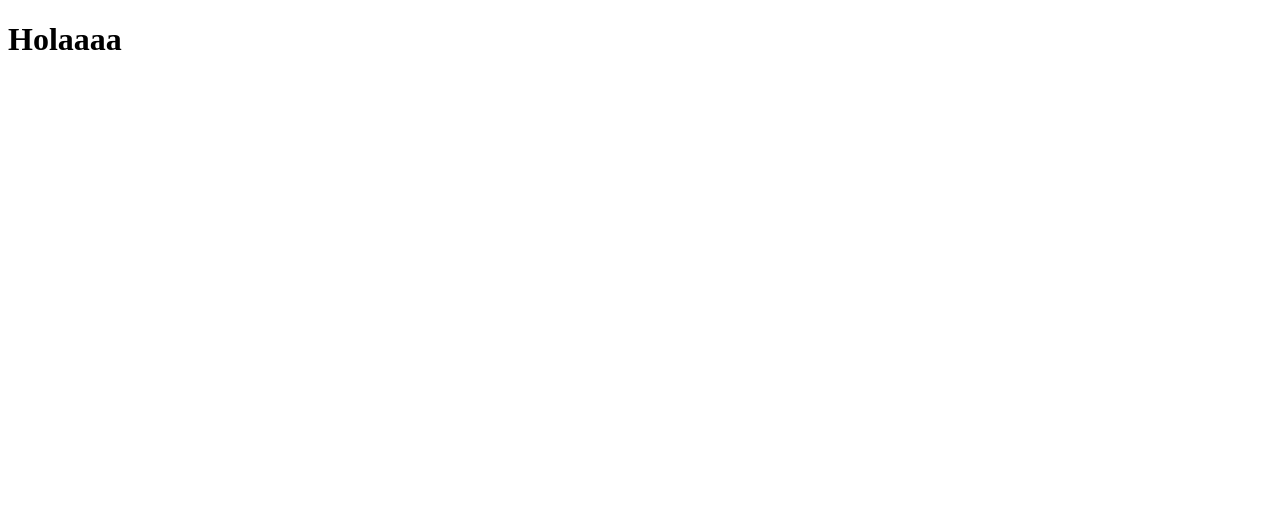
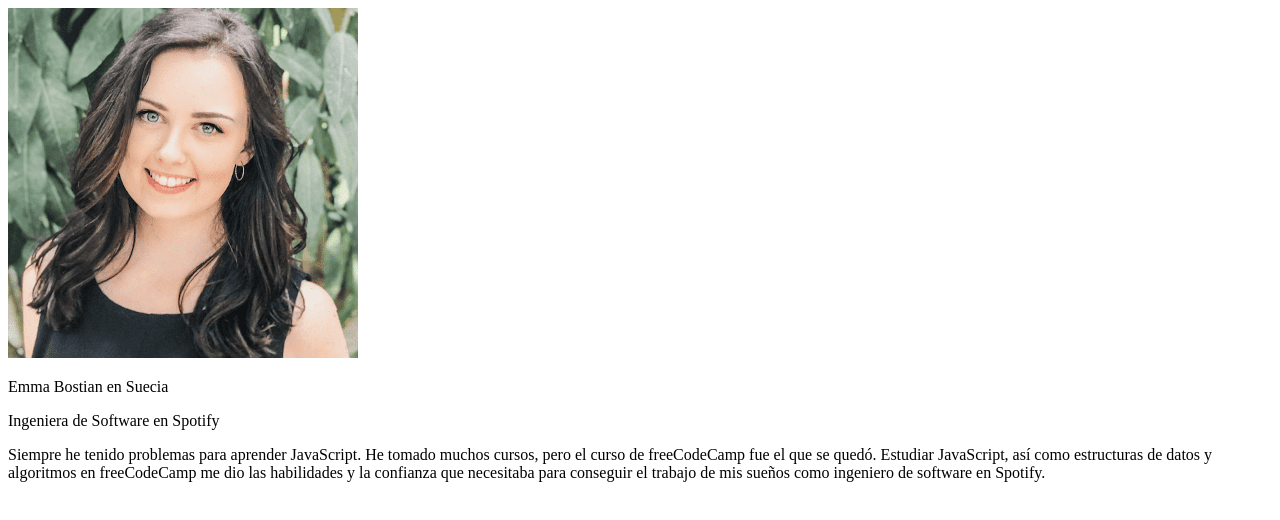
Before and after one commit to Grover1986/miniProyectos-React, a React (Vite) app in the folder projects/00-testimonials/: page / in a window 1280 px wide. Shown: the top 520 px of the page. Built offline with nearby package versions, Linux system fonts and the light colour scheme.

Commit message:
feat(projects/00-testimonials): mostrar componente

```diff
--- /dev/null
+++ b/projects/00-testimonials/src/App.jsx
@@ -0,0 +1,11 @@
+import Testimony from "./components/Testimony";
+
+function App () {
+    return (
+        <div className="App">
+            <Testimony />
+        </div>
+    )
+}
+
+export default App
--- a/projects/00-testimonials/src/main.jsx
+++ b/projects/00-testimonials/src/main.jsx
@@ -1,7 +1,8 @@
 import ReactDOM from 'react-dom/client'
+import App from './App'
 
 const root = ReactDOM.createRoot(document.getElementById('root'))
 
 root.render(
-  <h1>Holaaaa</h1>
+  <App />
 )
```
